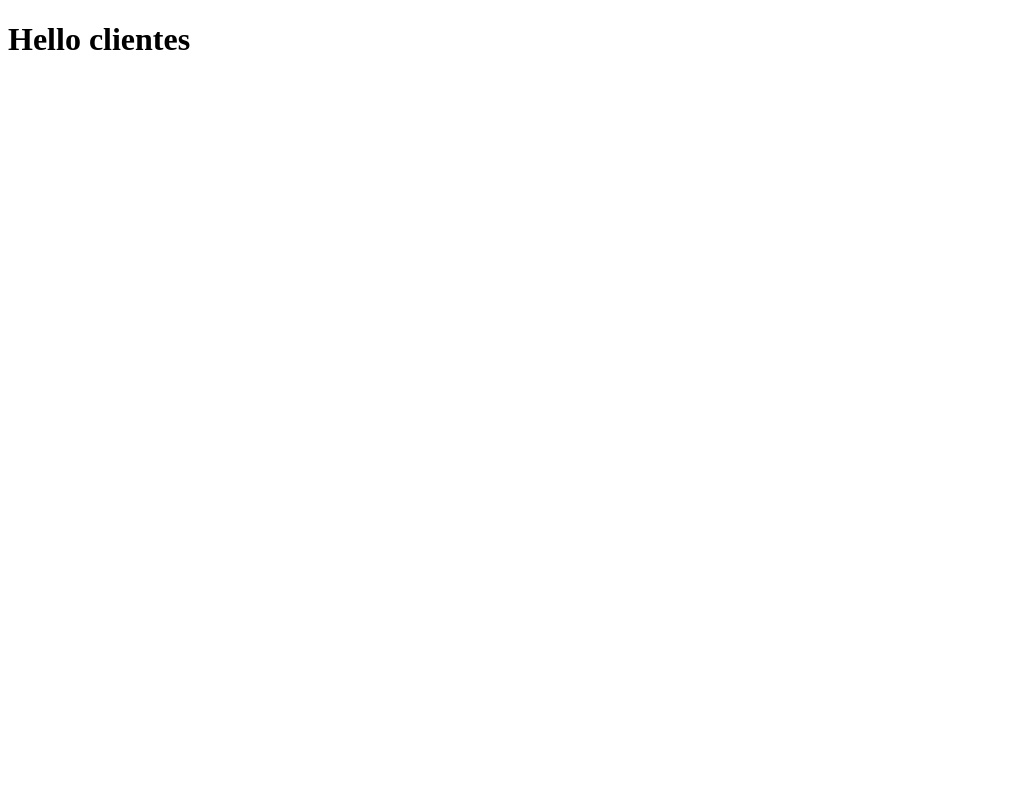
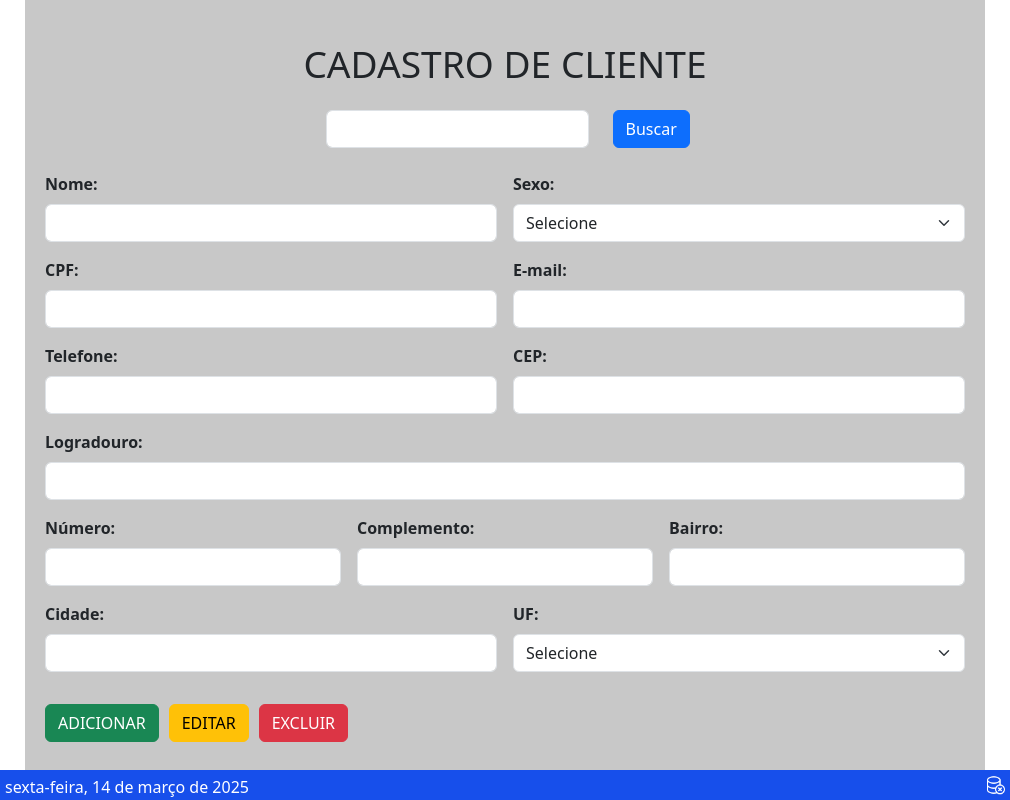
Before and after one commit to guiH0l1/cadastroCliente_electron, an Electron app: page src/views/index.html in a window 1010 px wide. Drawn offline with Linux system fonts and the light colour scheme.

Commit message:
cadastro de clientes atualizado com pesquisa

```diff
--- a/main.js
+++ b/main.js
@@ -113,6 +113,10 @@ const template = [
                 type: 'separator'
             },
             {
+                label: 'Recarregar',
+                role: 'reload'
+            },
+            {
                 label: 'DevTools',
                 role: 'toggleDevTools',
             }
--- /dev/null
+++ b/src/public/css/style.css
@@ -0,0 +1,45 @@
+html, body {
+    height: 100%;
+    margin: 0;
+    padding: 0;
+}
+
+.container {
+    background-color: #c8c8c8;
+    min-height: 100vh; /* Faz a seção ocupar 100% da altura da tela */
+    display: flex;
+    flex-direction: column;
+    justify-content: center; /* Centraliza verticalmente */
+    align-items: center; /* Centraliza horizontalmente */
+    padding: 20px;
+}
+
+/** Rodapé **/
+footer {
+    background-color: #174feb;
+    display: flex;
+    justify-content: space-between;
+    display: fixed;
+    padding: 5px;
+    height: 30px;
+    position: fixed;
+    bottom: 0;
+    width: 100%;
+    color: #fff;
+}
+
+.botao-container {
+    display: flex;
+    justify-content: flex-start; /* Alinha os botões à esquerda */
+    gap: 10px; /* Adiciona um pequeno espaço entre os botões */
+    margin-right: 80%;
+}
+
+.rodape{
+    display: flex;
+    flex-direction: row;
+    justify-content: space-around;
+}
+.form-label{
+    font-weight: bold;
+}
--- a/src/views/index.html
+++ b/src/views/index.html
@@ -5,10 +5,126 @@
     <meta name="viewport" content="width=device-width, initial-scale=1.0">
     <!--Impedir a execução de scripts externos-->
     <meta http-equiv="Content-Security-Policy" content="script-src 'self' 'unsafe-inline'">
+    <link rel="stylesheet" href="../public/css/bootstrap.min.css">
     <!--Título da janela-->
     <title>Sticky Notes</title>
+    <link rel="stylesheet" href="../public/css/style.css">
 </head>
 <body>
-    <h1>Hello clientes</h1>
+    <section class="container">
+        <h1 class="text-center mb-4">CADASTRO DE CLIENTE</h1>
+        <div class="row mb-4">
+            <div class="col-md-9">
+                <input type="text" id="nome" class="form-control" required>
+            </div>
+            <div class="col-md-3">
+                <button type="button" class="btn btn-primary w-200">Buscar</button>
+            </div>
+        </div>
+
+
+        <form id="cadastro" class="row g-3" onsubmit="return validarFormulario(event)">
+            <div class="col-md-6">
+                <label for="nome" class="form-label">Nome:</label>
+                <input type="text" id="nome" class="form-control" required>
+            </div>
+            <div class="col-md-6">
+                <label for="sexo" class="form-label">Sexo:</label>
+                <select id="sexo" class="form-select" required>
+                    <option value="">Selecione</option>
+                    <option value="Masculino">Masculino</option>
+                    <option value="Feminino">Feminino</option>
+                    <option value="Outro">Outro</option>
+                    <option value="Prefiro não informar">Prefiro não informar</option>
+                </select>
+            </div>
+            <div class="col-md-6">
+                <label for="cpf" class="form-label">CPF:</label>
+                <input type="text" id="cpf" class="form-control" required onblur="validarCPF()">
+                <div id="cpfErro" class="text-danger mt-1" style="display: none;">CPF inválido</div>
+            </div>
+            <div class="col-md-6">
+                <label for="email" class="form-label">E-mail:</label>
+                <input type="email" id="email" class="form-control" required>
+            </div>
+            <div class="col-md-6">
+                <label for="telefone" class="form-label">Telefone:</label>
+                <input type="text" id="telefone" class="form-control" required>
+            </div>
+            <div class="col-md-6">
+                <label for="cep" class="form-label">CEP:</label>
+                <input type="text" id="cep" class="form-control" maxlength="9" onblur="buscarEndereco()" required>
+            </div>
+            <div class="col-12">
+                <label for="logradouro" class="form-label">Logradouro:</label>
+                <input type="text" id="logradouro" class="form-control">
+            </div>
+            <div class="col-md-4">
+                <label for="numero" class="form-label">Número:</label>
+                <input type="text" id="numero" class="form-control">
+            </div>
+            <div class="col-md-4">
+                <label for="complemento" class="form-label">Complemento:</label>
+                <input type="text" id="complemento" class="form-control">
+            </div>
+            <div class="col-md-4">
+                <label for="bairro" class="form-label">Bairro:</label>
+                <input type="text" id="bairro" class="form-control">
+            </div>
+            <div class="col-md-6">
+                <label for="cidade" class="form-label">Cidade:</label>
+                <input type="text" id="cidade" class="form-control">
+            </div>
+            <div class="col-md-6">
+                <label for="uf" class="form-label">UF:</label>
+                <select id="uf" class="form-select" required>
+                    <option value="">Selecione</option>
+                    <option value="AC">AC</option>
+                    <option value="AL">AL</option>
+                    <option value="AP">AP</option>
+                    <option value="AM">AM</option>
+                    <option value="BA">BA</option>
+                    <option value="CE">CE</option>
+                    <option value="DF">DF</option>
+                    <option value="ES">ES</option>
+                    <option value="GO">GO</option>
+                    <option value="MA">MA</option>
+                    <option value="MT">MT</option>
+                    <option value="MS">MS</option>
+                    <option value="MG">MG</option>
+                    <option value="PA">PA</option>
+                    <option value="PB">PB</option>
+                    <option value="PR">PR</option>
+                    <option value="PE">PE</option>
+                    <option value="PI">PI</option>
+                    <option value="RJ">RJ</option>
+                    <option value="RN">RN</option>
+                    <option value="RS">RS</option>
+                    <option value="RO">RO</option>
+                    <option value="RR">RR</option>
+                    <option value="SC">SC</option>
+                    <option value="SP">SP</option>
+                    <option value="SE">SE</option>
+                    <option value="TO">TO</option>
+                </select>
+            </div>
+            <div class="col-12 py-3 rodape">
+                <div class="botao-container">
+                    <button type="submit" class="btn btn-success">ADICIONAR</button>
+                    <button type="submit" class="btn btn-warning">EDITAR</button>
+                    <button type="button" class="btn btn-danger" onclick="limparFormulario()">EXCLUIR</button>
+                </div>
+            </div>
+            <div id="mensagemSucesso" class="text-success text-center mt-3" style="display: none;">Cadastro realizado
+                com sucesso!</div>
+        </form>
+    </section>
+    <footer>
+        <p id="dataAtual"></p>
+        <img src="../public/img/dboff.png" alt="ícone banco de dados">
+    </footer>
 </body>
+<script src="script.js"></script>
+<script src="../public/js/bootstrap.min.js"></script>
+<script src="renderer.js"></script>
 </html>
--- /dev/null
+++ b/src/views/renderer.js
@@ -0,0 +1,19 @@
+/**
+ * processo de renderização index.html
+ */
+
+console.log("processo de renderização")
+
+// inserção da data no rodapé
+function obterData() {
+    const data = new Date()
+    const options = {
+        weekday: 'long',
+        year: 'numeric',
+        month: 'long',
+        day: 'numeric'
+    }
+    return data.toLocaleDateString('pt-BR', options)
+}
+
+document.getElementById('dataAtual').innerHTML = obterData()
--- /dev/null
+++ b/src/views/script.js
@@ -0,0 +1,76 @@
+console.log("olá, mundo")
+
+
+function buscarEndereco() {
+    let cep = document.getElementById('cep').value
+    let urlAPI = `https://viacep.com.br/ws/${cep}/json/`
+
+    fetch(urlAPI)
+        .then(response => response.json())
+        .then(dados => {
+            document.getElementById('logradouro').value = dados.logradouro
+            document.getElementById('bairro').value = dados.bairro
+            document.getElementById('cidade').value = dados.localidade
+            document.getElementById('uf').value = dados.uf;
+        })
+        .catch(error => console.error('Erro ao buscar o endereço:', error))
+}
+
+function limparFormulario() {
+    document.getElementById("cadastro").reset();
+    document.getElementById("cpfErro").style.display = "none";
+    document.getElementById("mensagemSucesso").style.display = "none";
+}
+
+function validarCPF() {
+    let cpf = document.getElementById("cpf").value.replace(/\D/g, '');
+    let cpfErro = document.getElementById("cpfErro");
+
+    if (cpf.length !== 11 || /^(\d)\1{10}$/.test(cpf)) {
+        cpfErro.style.display = "block";
+        return false;
+    }
+
+    let soma = 0, resto;
+    for (let i = 1; i <= 9; i++) soma += parseInt(cpf.charAt(i - 1)) * (11 - i);
+    resto = (soma * 10) % 11;
+    if (resto === 10 || resto === 11) resto = 0;
+    if (resto !== parseInt(cpf.charAt(9))) {
+        cpfErro.style.display = "block";
+        return false;
+    }
+
+    soma = 0;
+    for (let i = 1; i <= 10; i++) soma += parseInt(cpf.charAt(i - 1)) * (12 - i);
+    resto = (soma * 10) % 11;
+    if (resto === 10 || resto === 11) resto = 0;
+    if (resto !== parseInt(cpf.charAt(10))) {
+        cpfErro.style.display = "block";
+        return false;
+    }
+
+    cpfErro.style.display = "none";
+    return true;
+}
+
+function validarFormulario(event) {
+    event.preventDefault();
+    let form = document.getElementById("cadastro");
+    let inputs = form.querySelectorAll("input[required]");
+    let valido = true;
+
+    inputs.forEach(input => {
+        if (!input.value.trim()) {
+            valido = false;
+        }
+    });
+
+    if (!validarCPF()) {
+        valido = false;
+    }
+
+    if (valido) {
+        document.getElementById("mensagemSucesso").style.display = "block";
+        form.reset();
+    }
+}
```
Also changed, not shown: src/public/css/bootstrap.min.css (added), src/public/img/dboff.png (added), src/public/img/dbon.png (added), src/public/js/bootstrap.min.js (added).
